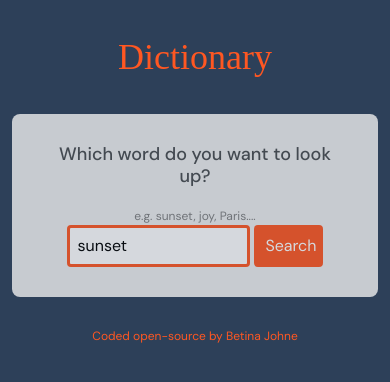
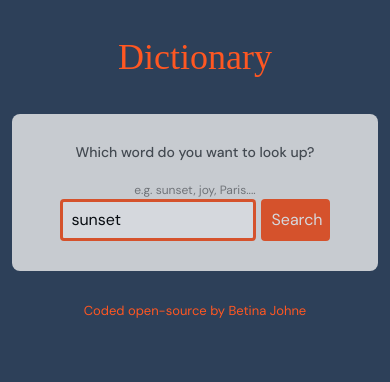
Before and after one commit to bjohne/react-dictionary-app, a React (Create React App) app: page / in a window 390 px wide. Shown: the top 382 px of the page. Built offline with nearby package versions, Linux system fonts and the light colour scheme; no server answers; a web font is replaced by a local one.

Commit message:
modifications in styling

```diff
--- a/src/App.css
+++ b/src/App.css
@@ -34,6 +34,6 @@ body {
     font-size: 36px;
   }
   .App-footer {
-    font-size: 12px;
+    font-size: 13px;
   }
 }
--- a/src/Dictionary.css
+++ b/src/Dictionary.css
@@ -37,8 +37,13 @@
   margin-top: 6px;
   color: grey;
 }
+
 @media (max-width: 500px) {
+  .Dictionary .question {
+    font-size: 14px;
+  }
+
   .Dictionary .searchbar {
-    width: 60%;
+    width: 64%;
   }
 }
```
